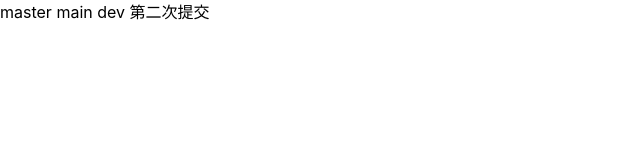
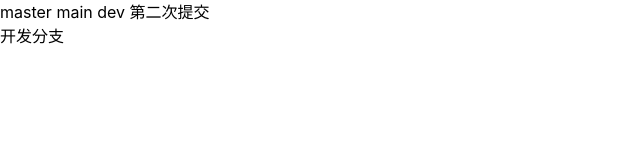
Before and after one commit to lemonkang/fincesecond, a React (Create React App) app: page / in a window 1280 px wide. Shown: the top 160 px of the page, without its empty margins (0-640 px from the left). Built offline with nearby package versions, Linux system fonts and the light colour scheme.

Commit message:
dev分支第一次提交

```diff
--- a/src/App.tsx
+++ b/src/App.tsx
@@ -16,6 +16,7 @@ const {state:count,setStateCallback:setCount}=  useStateCallback<number>(1)
   }
   return <div>
     <div>master main dev 第二次提交</div>
+    <div>开发分支</div>
 
   </div>
 }
```
